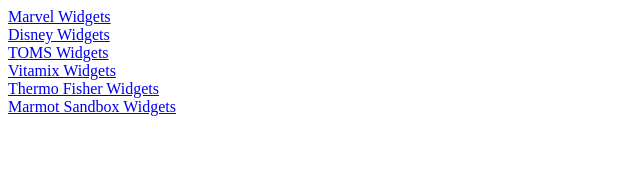
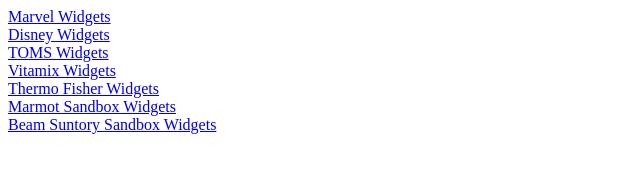
Before and after one commit to cforsmo7/cforsmo7.github.io, a plain HTML site: page index.html in a window 1280 px wide. Shown: the whole page, without its empty margins (0-640 px from the left). Drawn offline with Linux system fonts and the light colour scheme.

Commit message:
Update index.html

```diff
--- a/index.html
+++ b/index.html
@@ -18,7 +18,8 @@
     <a href="https://cforsmo7.github.io/widget_test_thermofisher.html">Thermo Fisher Widgets</a>
     <br>
     <a href="https://cforsmo7.github.io/widget_test_marmot_sand.html">Marmot Sandbox Widgets</a>
-
+    <br>
+    <a href="https://cforsmo7.github.io/widget_test_beam_suntory_sand.html">Beam Suntory Sandbox Widgets</a>
 
 </body>
 </html>
```
